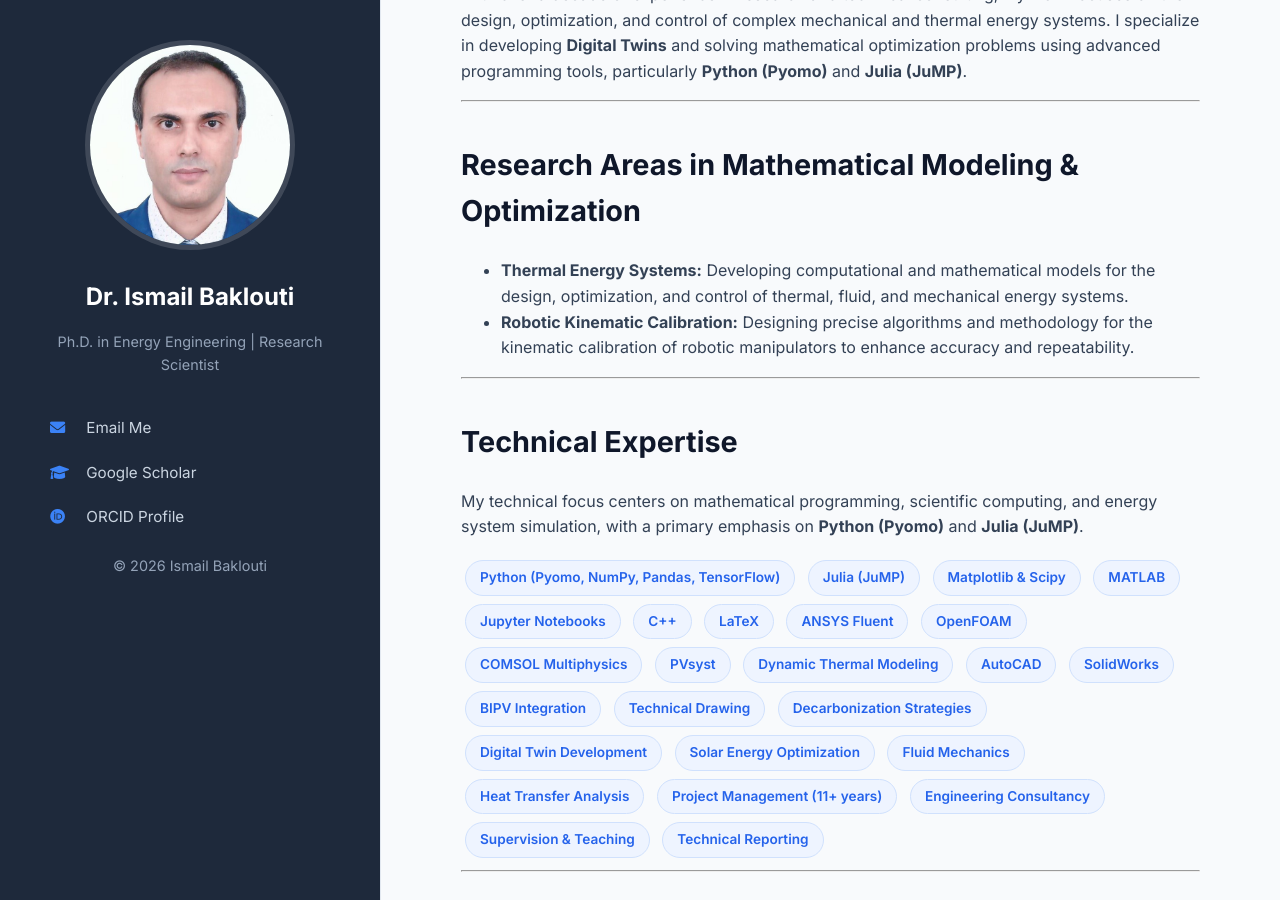
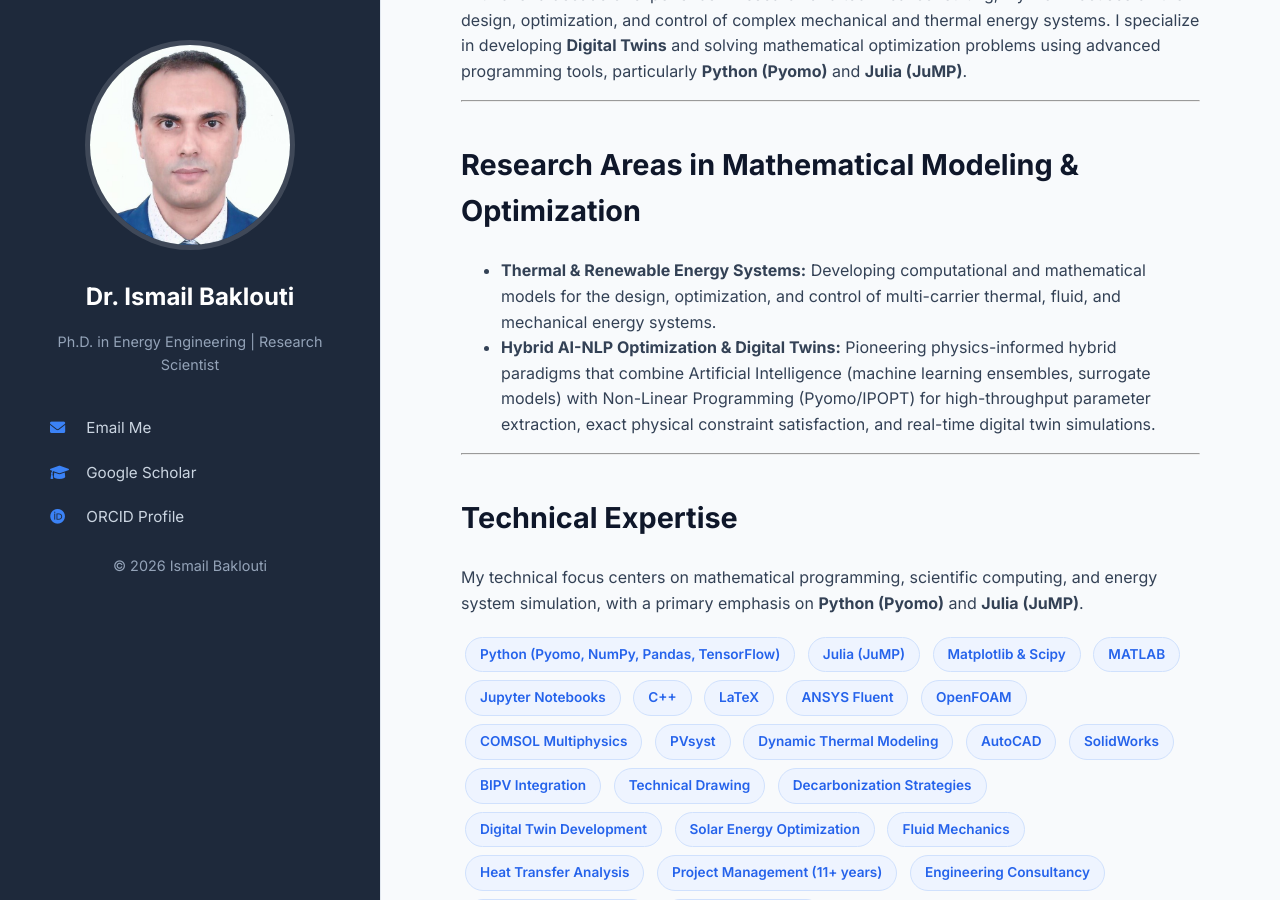
Before and after one commit to ismail-baklouti/ismail-baklouti.github.io, a Jekyll site: the page built from index.md, in a window 1280 px wide and 900 px high, scrolled down 332 px. Built offline with Jekyll 4.4.1, drawn with Linux system fonts in a browser that asks for light colours.

Commit message:
Update index.md

```diff
--- a/index.md
+++ b/index.md
@@ -13,8 +13,8 @@ With over a decade of experience in research and technical consulting, my work f
 
 ## Research Areas in Mathematical Modeling & Optimization
 
-*   **Thermal Energy Systems:** Developing computational and mathematical models for the design, optimization, and control of thermal, fluid, and mechanical energy systems.
-*   **Robotic Kinematic Calibration:** Designing precise algorithms and methodology for the kinematic calibration of robotic manipulators to enhance accuracy and repeatability.
+*   **Thermal & Renewable Energy Systems:** Developing computational and mathematical models for the design, optimization, and control of multi-carrier thermal, fluid, and mechanical energy systems.
+*   **Hybrid AI-NLP Optimization & Digital Twins:** Pioneering physics-informed hybrid paradigms that combine Artificial Intelligence (machine learning ensembles, surrogate models) with Non-Linear Programming (Pyomo/IPOPT) for high-throughput parameter extraction, exact physical constraint satisfaction, and real-time digital twin simulations.
 
 ---
 
```
